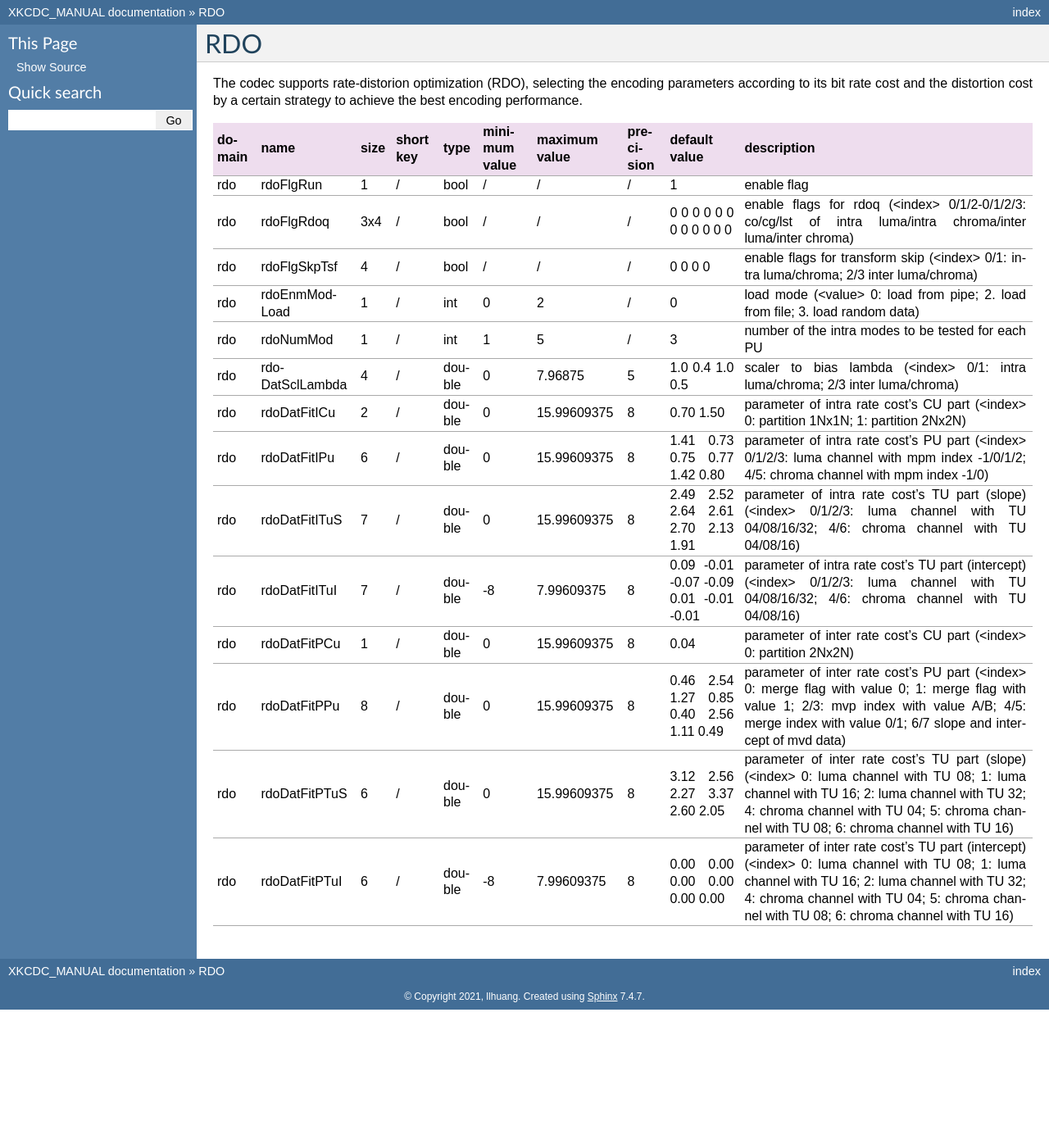
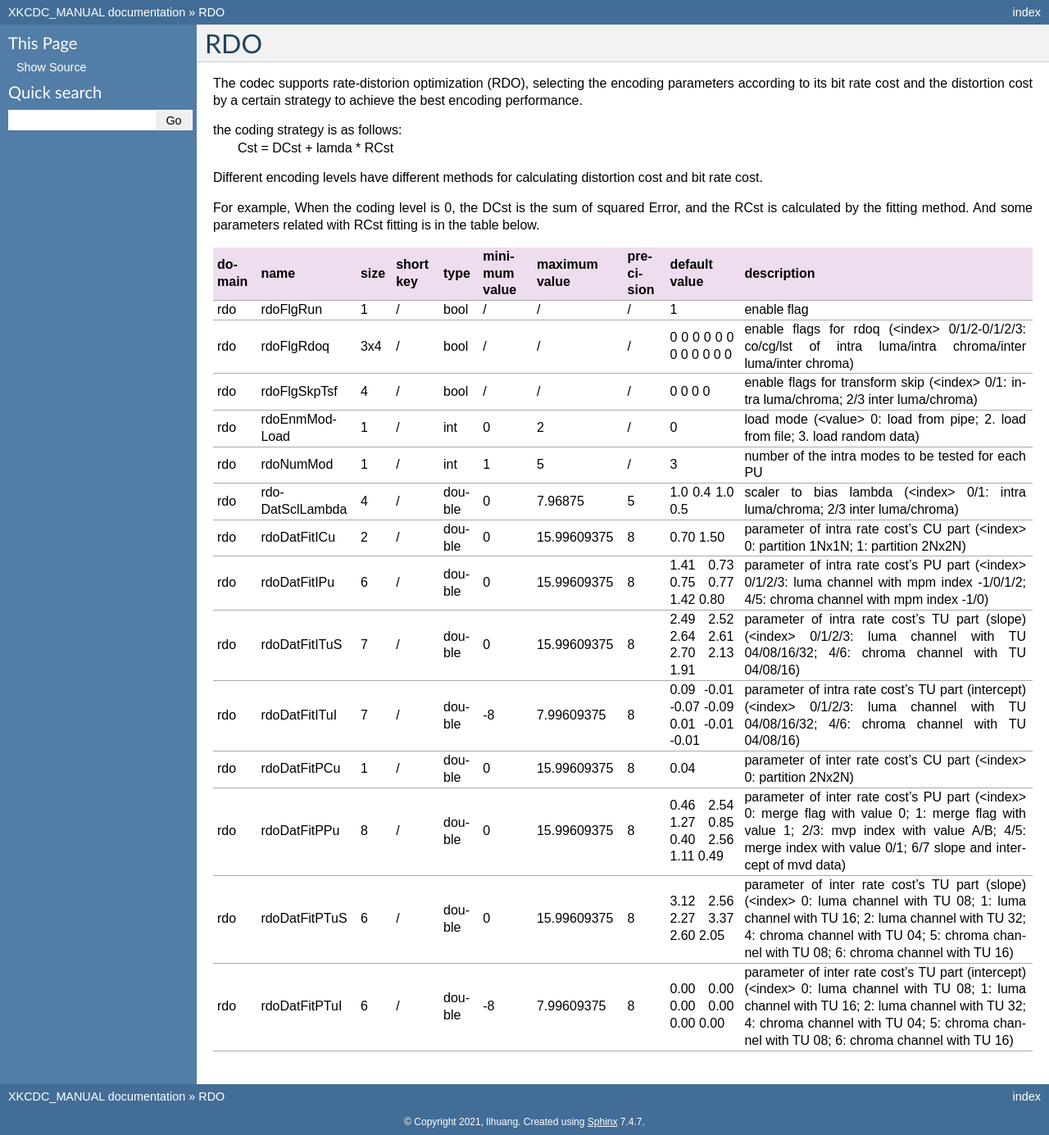
Before and after one commit to iamhll/xkcdc_manual, a Sphinx documentation site: the page built from manual/source/SwCfgGroup/rdo.rst, in a window 1280 px wide and 1385 px high. Shown: the whole window at 82% size. Built offline with Sphinx 7.4.7, drawn with Linux system fonts in a browser that asks for light colours.

Commit message:
1. gop.rst and rdo.rst changed

```diff
--- a/manual/source/SwCfgGroup/gop.rst
+++ b/manual/source/SwCfgGroup/gop.rst
@@ -3,6 +3,9 @@ GOP
 
 The codecs supports common group of pictures (GOP),
 specifying its size, frame types and relative positions inside, and delta QP for each frame.
+
+.. image:: GOP.png
+      :width: 20%
 
 .. table::
       :align: left
--- a/manual/source/SwCfgGroup/rdo.rst
+++ b/manual/source/SwCfgGroup/rdo.rst
@@ -3,6 +3,15 @@ RDO
 
 The codec supports rate-distorion optimization (RDO), selecting the encoding parameters
 according to its bit rate cost and the distortion cost by a certain strategy to achieve the best encoding performance.
+
+the coding strategy is as follows:
+          Cst = DCst + lamda * RCst
+
+Different encoding levels have different methods for calculating distortion cost and bit rate cost.
+
+For example, When the coding level is 0, the DCst is the sum of squared Error,
+and the RCst is calculated by the fitting method. And some parameters related with RCst fitting is in the table below.
+
 
 .. table::
       :align: left
```
Also changed, not shown: manual/source/SwCfgGroup/GOP.png (added).
